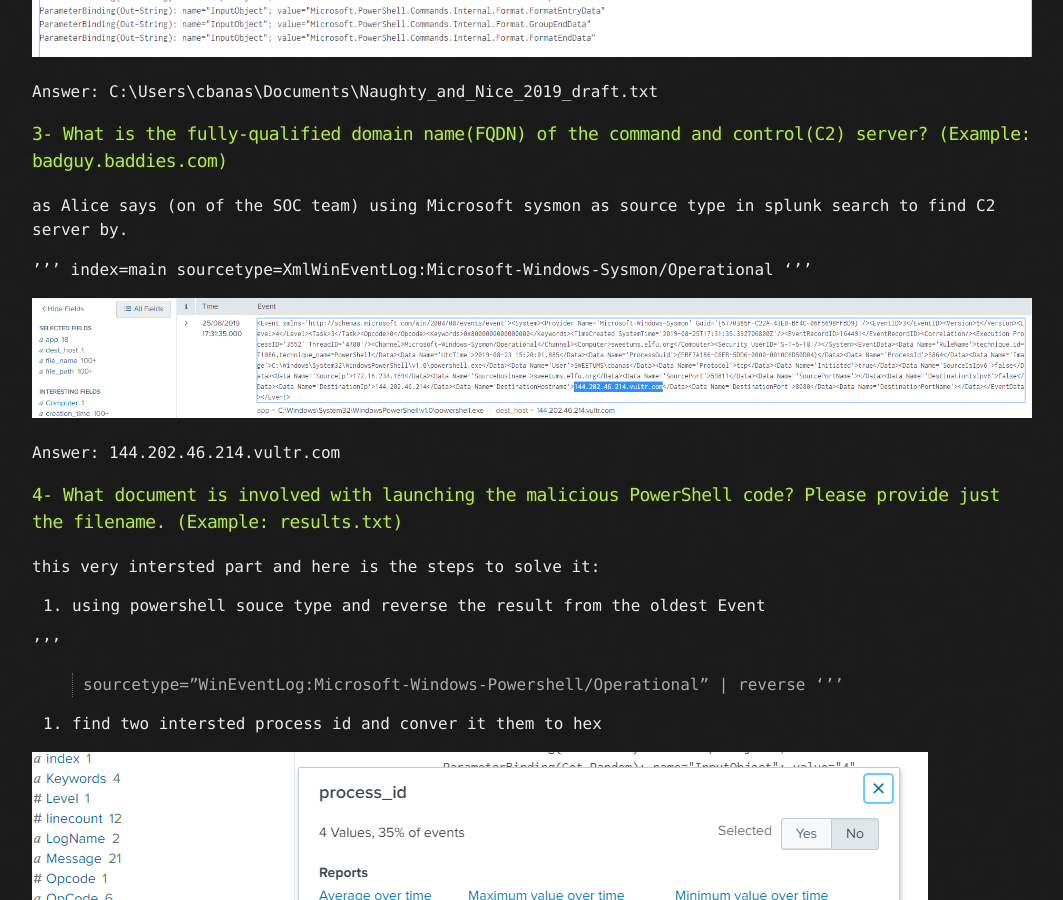
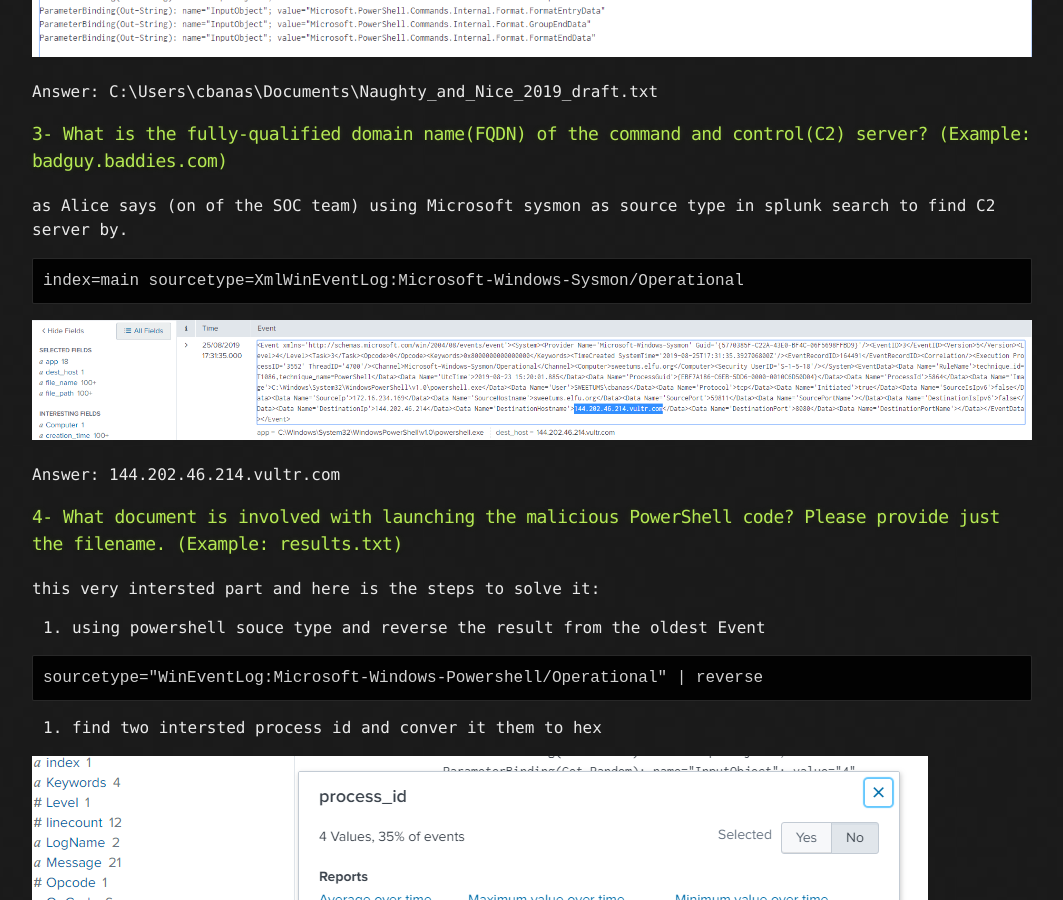
Before and after one commit to Rado0z/Rado0z.github.io, a Jekyll site: the page built from _posts/2020-01-28-Splunk-Challenge.md, in a window 1280 px wide and 900 px high, scrolled down 618 px. Shown: the whole window, without its empty margins (108-1171 px from the left). Built offline with Jekyll 4.4.1, drawn with Linux system fonts in a browser that asks for light colours; some of the changed text lies outside the part shown.

````diff
--- a/_posts/2020-01-28-Splunk-Challenge.md
+++ b/_posts/2020-01-28-Splunk-Challenge.md
@@ -22,9 +22,9 @@ Answer: C:\Users\cbanas\Documents\Naughty_and_Nice_2019_draft.txt
 
 as Alice says (on of the SOC team) using Microsoft sysmon as source type in splunk search to find C2 server by.
 
-'''
+```
 index=main sourcetype=XmlWinEventLog:Microsoft-Windows-Sysmon/Operational
-'''
+```
 
 ![](https://raw.githubusercontent.com/Rado0z/Rado0z.github.io/master/assets/Splunk_2.PNG)
 
@@ -35,9 +35,9 @@ Answer: 144.202.46.214.vultr.com
 this very intersted part and here is the steps to solve it:
 1. using powershell souce type and reverse the result from the oldest Event
 
-'''
-> sourcetype="WinEventLog:Microsoft-Windows-Powershell/Operational" | reverse
-'''
+```
+sourcetype="WinEventLog:Microsoft-Windows-Powershell/Operational" | reverse
+```
 
 1. find two intersted process id and conver it them to hex
 
@@ -79,9 +79,9 @@ here is the steps to find the message for kent:
 
 1. get the core.xml file path
 
-'''
+```
 /home/ubuntu/archive/f/f/1/e/a/ff1ea6f13be3faabd0da728f514deb7fe3577cc4/core.xml
-'''
+```
 
 1. go to StoQ Archive which stores the raw artifacts in their entirety in the archive and get the file and open it in chrome borwser.
 
````
